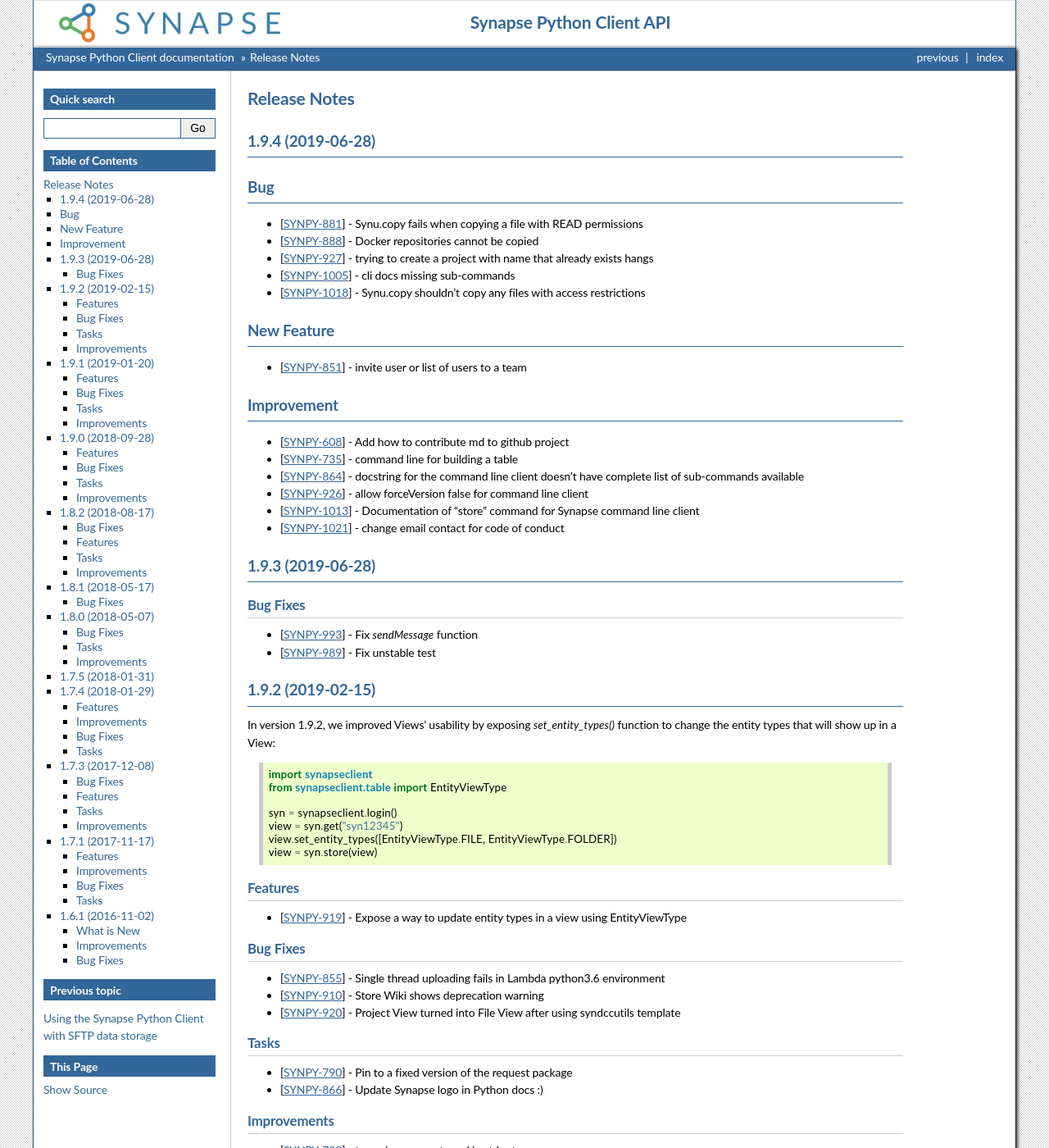
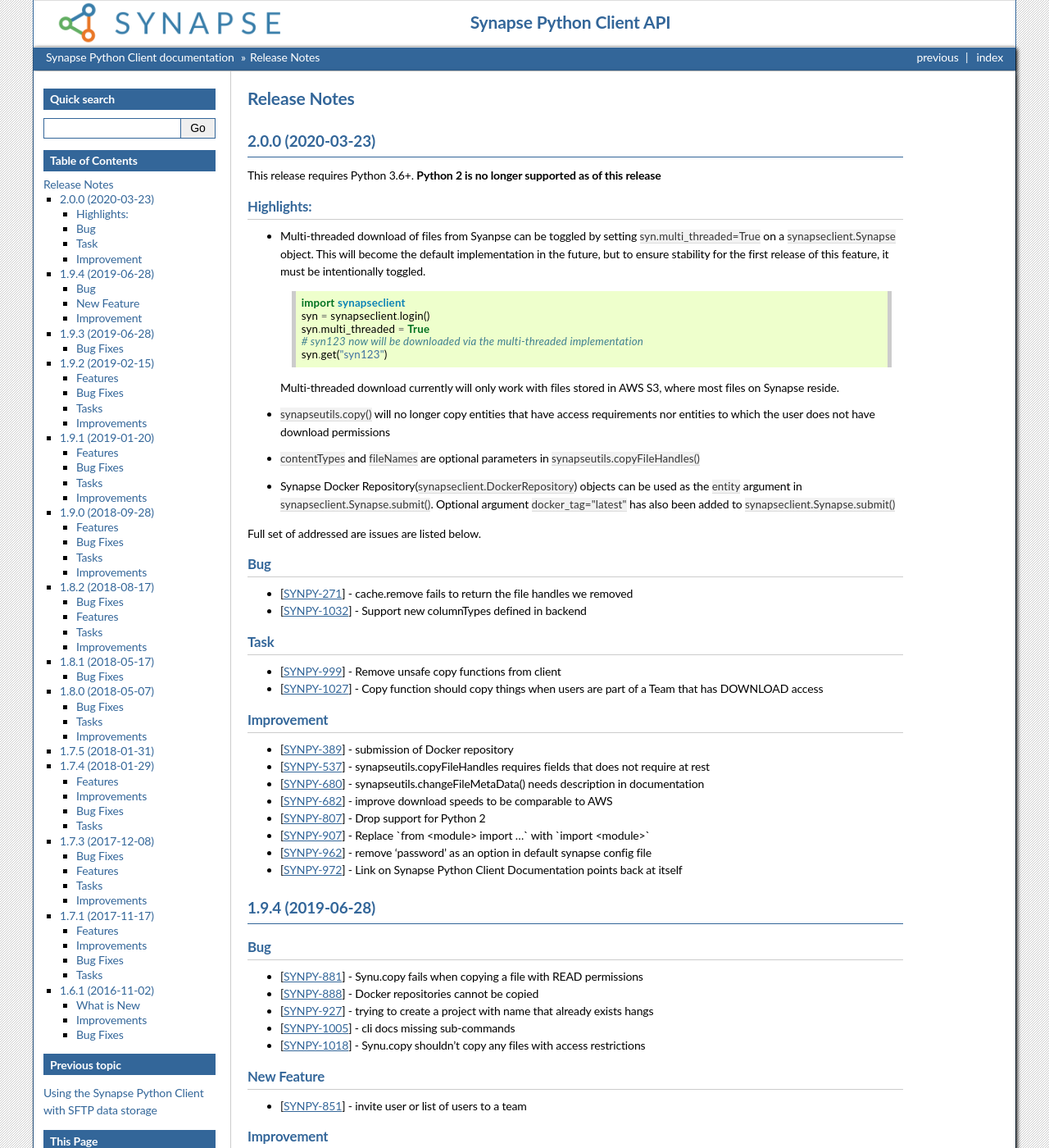
Before and after one commit to Sage-Bionetworks/synapsePythonClient, a Sphinx documentation site: the page built from docs/news.rst, in a window 1280 px wide and 1400 px high. Shown: the whole window at 82% size. Built offline with Sphinx 7.4.7, drawn with Linux system fonts in a browser that asks for light colours; the version number could not be read and is left out.

Commit message:
release notes for v2.0.0

```diff
--- a/docs/news.rst
+++ b/docs/news.rst
@@ -1,12 +1,84 @@
 =============
 Release Notes
 =============
+
+2.0.0 (2020-03-23)
+==================
+This release requires Python 3.6+. **Python 2 is no longer supported as of this release**
+
+Highlights:
+----------------
+
+- Multi-threaded download of files from Syanpse can be toggled by setting :code:`syn.multi_threaded=True` on a
+  :code:`synapseclient.Synapse` object. This will become the default implementation in the future,
+  but to ensure stability for the first release of this feature, it must be intentionally toggled.
+
+  .. code-block:: python
+
+    import synapseclient
+    syn = synapseclient.login()
+    syn.multi_threaded = True
+    # syn123 now will be downloaded via the multi-threaded implementation
+    syn.get("syn123")
+
+  Multi-threaded download currently will only work with files stored in AWS S3, where most files on Synapse reside.
+- :code:`synapseutils.copy()` will no longer copy entities that have access requirements
+  nor entities to which the user does not have download permissions
+- :code:`contentTypes` and :code:`fileNames` are optional parameters in :code:`synapseutils.copyFileHandles()`
+
+- Synapse Docker Repository(:code:`synapseclient.DockerRepository`) objects can be used as the :code:`entity` argument
+  in :code:`synapseclient.Synapse.submit()`. Optional argument :code:`docker_tag="latest"` has also been added
+  to :code:`synapseclient.Synapse.submit()`
+
+
+
+Full set of addressed are issues are listed below.
+
+
+Bug
+---
+
+-  [`SYNPY-271 <https://sagebionetworks.jira.com/browse/SYNPY-271>`__] -
+   cache.remove fails to return the file handles we removed
+-  [`SYNPY-1032 <https://sagebionetworks.jira.com/browse/SYNPY-1032>`__]
+   - Support new columnTypes defined in backend
+
+Task
+----
+
+-  [`SYNPY-999 <https://sagebionetworks.jira.com/browse/SYNPY-999>`__] -
+   Remove unsafe copy functions from client
+-  [`SYNPY-1027 <https://sagebionetworks.jira.com/browse/SYNPY-1027>`__]
+   - Copy function should copy things when users are part of a Team that
+   has DOWNLOAD access
+
+Improvement
+-----------
+
+-  [`SYNPY-389 <https://sagebionetworks.jira.com/browse/SYNPY-389>`__] -
+   submission of Docker repository
+-  [`SYNPY-537 <https://sagebionetworks.jira.com/browse/SYNPY-537>`__] -
+   synapseutils.copyFileHandles requires fields that does not require at
+   rest
+-  [`SYNPY-680 <https://sagebionetworks.jira.com/browse/SYNPY-680>`__] -
+   synapseutils.changeFileMetaData() needs description in documentation
+-  [`SYNPY-682 <https://sagebionetworks.jira.com/browse/SYNPY-682>`__] -
+   improve download speeds to be comparable to AWS
+-  [`SYNPY-807 <https://sagebionetworks.jira.com/browse/SYNPY-807>`__] -
+   Drop support for Python 2
+-  [`SYNPY-907 <https://sagebionetworks.jira.com/browse/SYNPY-907>`__] -
+   Replace \`from <module> import ...\` with \`import <module>\`
+-  [`SYNPY-962 <https://sagebionetworks.jira.com/browse/SYNPY-962>`__] -
+   remove 'password' as an option in default synapse config file
+-  [`SYNPY-972 <https://sagebionetworks.jira.com/browse/SYNPY-972>`__] -
+   Link on Synapse Python Client Documentation points back at itself
+
 
 1.9.4 (2019-06-28)
 ==================
 
 Bug
-===
+---
 
 -  [`SYNPY-881 <https://sagebionetworks.jira.com/browse/SYNPY-881>`__] -
    Synu.copy fails when copying a file with READ permissions
@@ -20,13 +92,13 @@
    - Synu.copy shouldn't copy any files with access restrictions
 
 New Feature
-===========
+-----------
 
 -  [`SYNPY-851 <https://sagebionetworks.jira.com/browse/SYNPY-851>`__] -
    invite user or list of users to a team
 
 Improvement
-===========
+-----------
 
 -  [`SYNPY-608 <https://sagebionetworks.jira.com/browse/SYNPY-608>`__] -
    Add how to contribute md to github project
```
